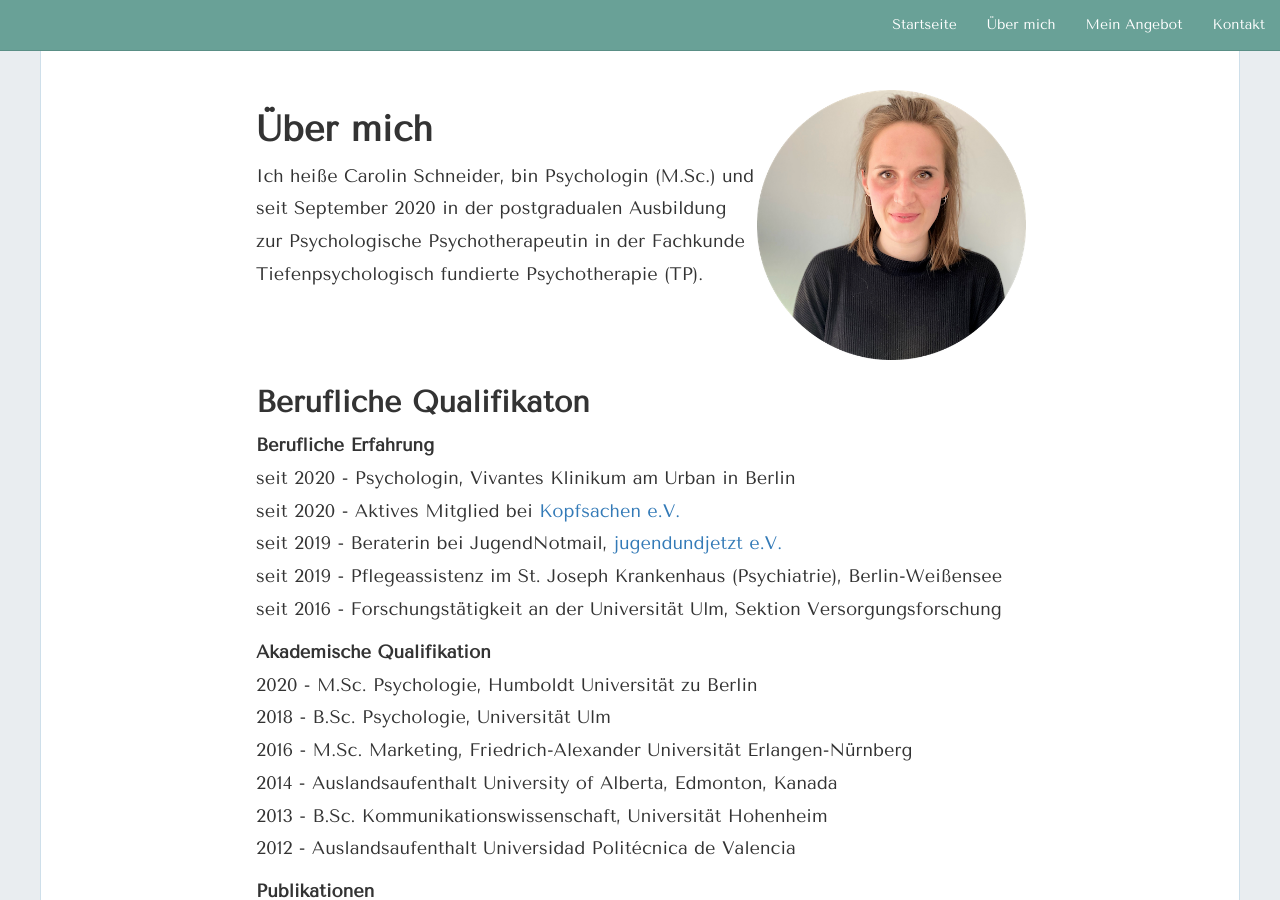
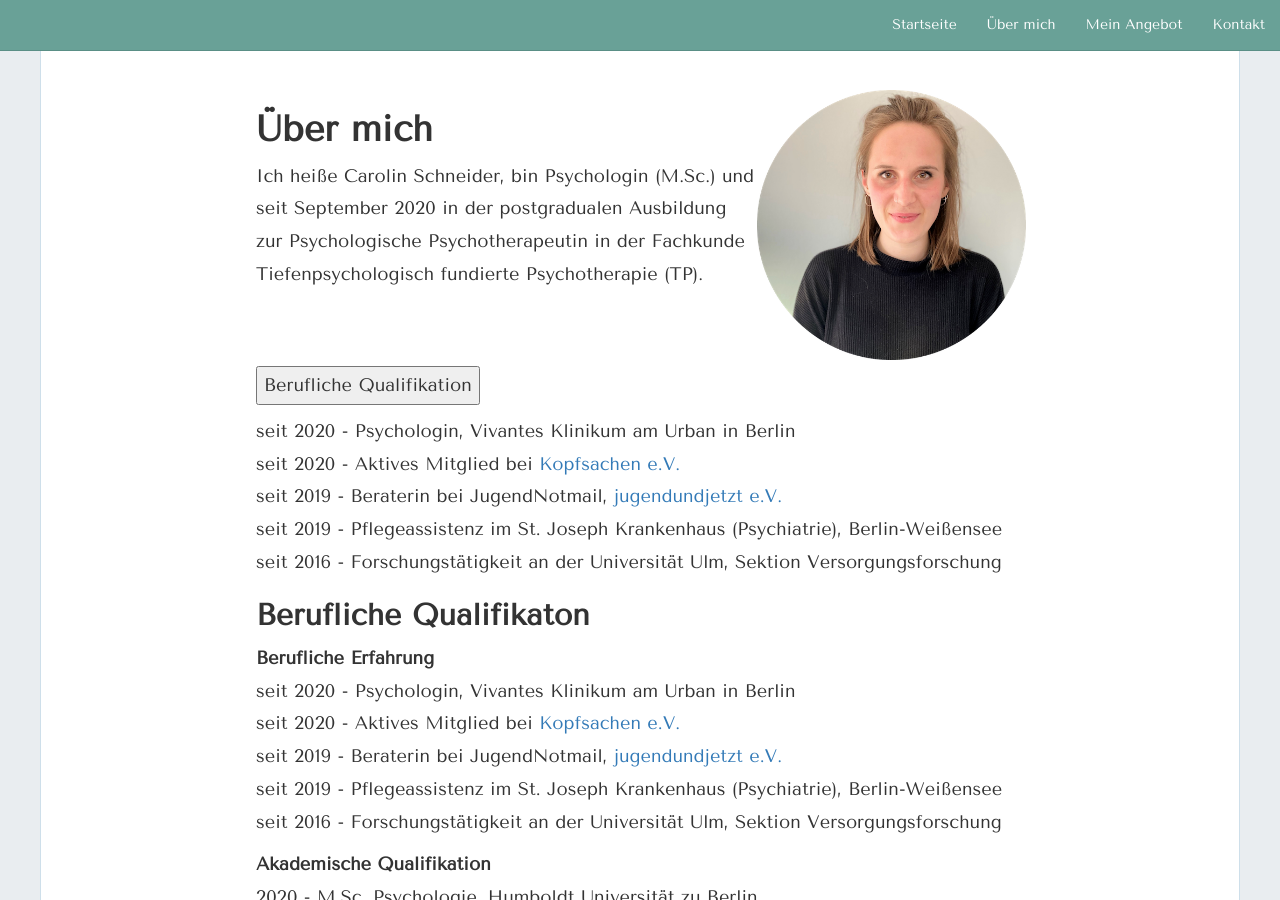
Before and after one commit to carolinschneider/carolinschneider.github.io, a Jekyll site: the page built from about.md, in a window 1280 px wide and 900 px high. Built offline with Jekyll 4.4.1, drawn with Linux system fonts in a browser that asks for light colours; nearby versions of some CDN libraries.

Commit message:
Update about.md

```diff
--- a/about.md
+++ b/about.md
@@ -11,6 +11,15 @@
 
 
 <br>
+ <button type="button" class="collapsible">Berufliche Qualifikation </button>
+<div class="content">
+  <p>seit 2020 - Psychologin, Vivantes Klinikum am Urban in Berlin <br />
+seit 2020 - Aktives Mitglied bei <a href="https://www.kopfsachen.org/">Kopfsachen e.V. </a>  <br />
+seit 2019 - Beraterin bei JugendNotmail, <a href="https://www.jugendnotmail.de/"> jugendundjetzt e.V. </a> <br />
+seit 2019 - Pflegeassistenz im St. Joseph Krankenhaus (Psychiatrie), Berlin-Weißensee <br />
+seit 2016 - Forschungstätigkeit an der Universität Ulm, Sektion Versorgungsforschung <br /> </p>
+</div>
+
 ## Berufliche Qualifikaton
 
 **Berufliche Erfahrung** <br />
```
